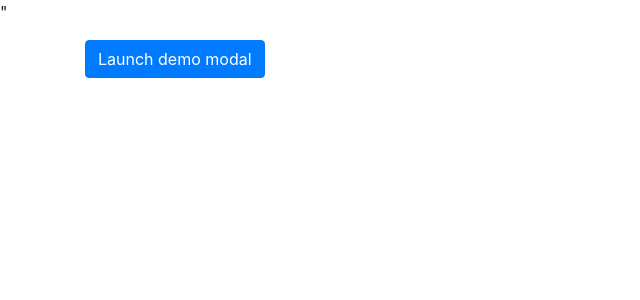
After one commit to Arian27Kapllanaj/Social-Project-Django3, a Django app: template profiles/templates/profiles/my_profile.html in a window 1280 px wide. The commit adds this page. Shown: the top 300 px of the page, without its empty margins (0-640 px from the left). Run offline with Django 3.2, Linux system fonts and the light colour scheme; the template is opened without the code that fills it, so the values that code supplies are empty; some libraries are stand-ins or nearby versions.

Commit message:
creating profile page and post

```diff
--- /dev/null
+++ b/profiles/static/profiles/my_profile.js
@@ -0,0 +1 @@
+console.log('hello world')
--- /dev/null
+++ b/profiles/templates/profiles/my_profile.html
@@ -0,0 +1,38 @@
+{% extends "base.html" %}
+{% load static %}
+
+{% block scripts %}
+<script src="{% static 'profiles/my_profile.js' %}" defer></script>"
+{% endblock scripts %}
+
+{% block title %}
+my profile
+{% endblock title %}
+
+{% block content %}
+
+<!-- Button trigger modal -->
+<button type="button" class="btn btn-primary" data-bs-toggle="modal" data-bs-target="#exampleModal">
+    Launch demo modal
+  </button>
+
+  <!-- Modal -->
+  <div class="modal fade" id="exampleModal" tabindex="-1" aria-labelledby="exampleModalLabel" aria-hidden="true">
+    <div class="modal-dialog">
+      <div class="modal-content">
+        <div class="modal-header">
+          <h5 class="modal-title" id="exampleModalLabel">Modal title</h5>
+          <button type="button" class="btn-close" data-bs-dismiss="modal" aria-label="Close"></button>
+        </div>
+        <div class="modal-body">
+          ...
+        </div>
+        <div class="modal-footer">
+          <button type="button" class="btn btn-secondary" data-bs-dismiss="modal">Close</button>
+          <button type="button" class="btn btn-primary">Save changes</button>
+        </div>
+      </div>
+    </div>
+  </div>
+
+{% endblock content %}
--- a/profiles/urls.py
+++ b/profiles/urls.py
@@ -1,8 +1,14 @@
 from django.urls import path
-from .views import profile_test_view
+from .views import (
+    profile_test_view,
+    MyProfileView,
+    MyProfileData,
+)
 
 app_name = 'profiles'
 
 urlpatterns = [
+    path('my/', MyProfileView.as_view(), name='my-profile-view'),
+    path('my-profile-json', MyProfileData.as_view(), name='my-profile-json'),
     path('test/', profile_test_view, name='profile-test'),
 ]
--- a/templates/base.html
+++ b/templates/base.html
@@ -18,7 +18,11 @@
 
     <!-- custom css & js-->
     <link rel="stylesheet" href={% static 'style.css' %}>
-    <script src={% static 'main.js' %} defer></script>
+    {% comment "" %}<script src={% static 'main.js' %} defer></script>{% endcomment %}
+
+    {% block scripts %}
+
+    {% endblock scripts %}
 
     <title>Social Project</title>
   </head>
@@ -28,5 +32,7 @@
         {% block content %}
         {% endblock content %}
     </div>
+    <script src="https://cdn.jsdelivr.net/npm/bootstrap@5.1.3/dist/js/bootstrap.min.js"></script>
+
   </body>
 </html>
```
Also changed, not shown: profiles/views.py (+24 -1 lines), db.sqlite3.
